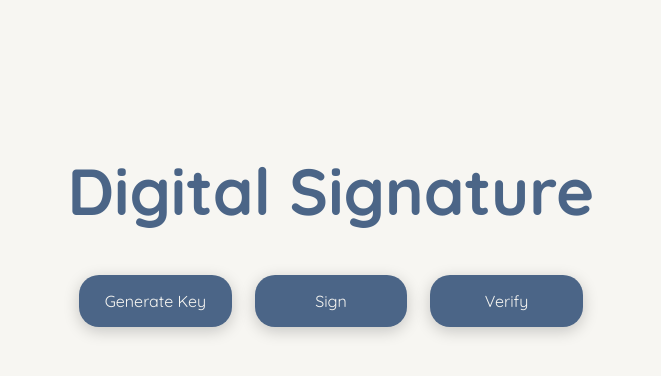
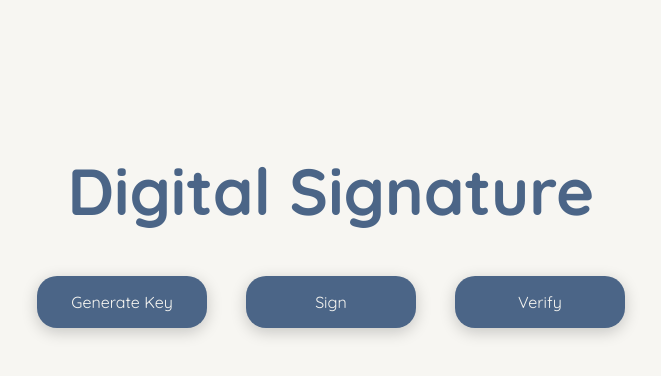
Before and after one commit to farishasim/digital-signature, a Flask app: page / in a window 1280 px wide. Shown: the top 376 px of the page, without its empty margins (309-970 px from the left). Run offline with Flask 2, Linux system fonts and the light colour scheme.

Commit message:
update style

```diff
--- /dev/null
+++ b/static/css/font.css
@@ -0,0 +1,5 @@
+@import url('https://fonts.googleapis.com/css2?family=Quicksand:wght@400;700&display=swap');
+
+body {
+    font-family: 'Quicksand', sans-serif;
+}
--- a/static/css/main.css
+++ b/static/css/main.css
@@ -1,11 +1,8 @@
-@import url('https://fonts.googleapis.com/css2?family=Quicksand:wght@400;700&display=swap');
-
 * {
     box-sizing: border-box;
  }
 
 body {
-    font-family: 'Quicksand', sans-serif;
     margin: 0;
     padding: 0;
 }
@@ -30,6 +27,9 @@ main {
     width: fit-content;
 }
 
+h1 {
+    margin: 45px 50px;
+}
 
 /* COLOR PALLETE */
 .navy {
@@ -75,7 +75,7 @@ main {
 
 .grid-item {
     margin: 15px;
-    width: 29%;
+    width: 27%;
     text-align: center;
 }
 
--- a/templates/index.html
+++ b/templates/index.html
@@ -28,5 +28,7 @@
             {% endblock %}
         </article>
     </main>
+
+    <link rel="stylesheet" href="{{ url_for('static', filename='css/font.css') }}">
 </body>
 </html>
```
